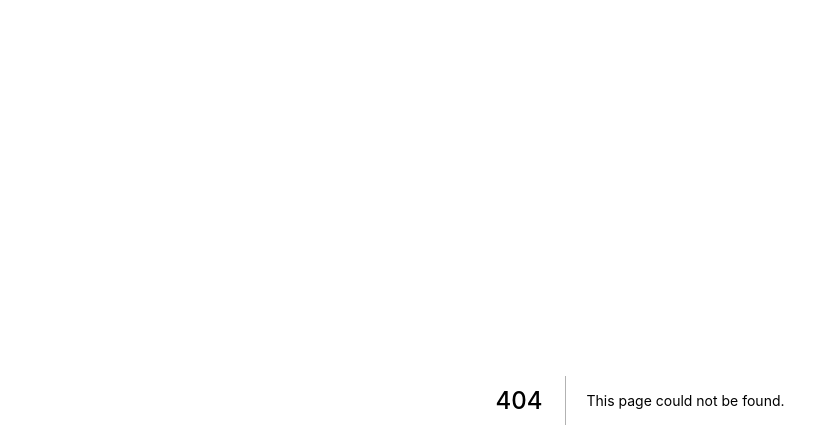
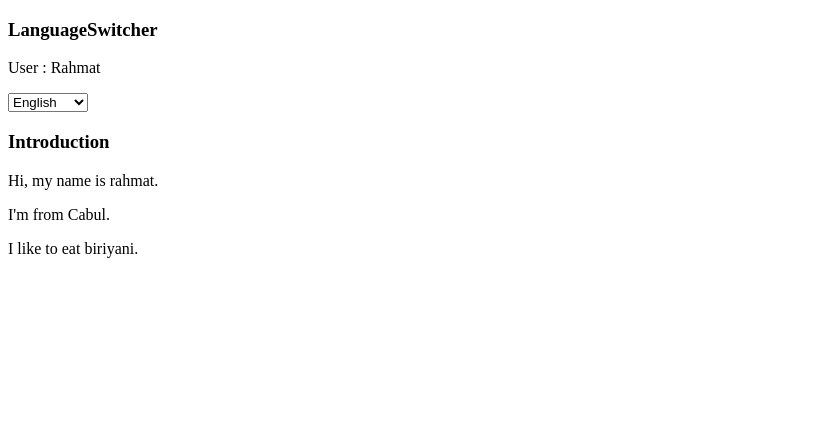
Before and after one commit to tigerscave/react-recharts-sample, a Next.js app: page /intl-practice in a window 1280 px wide. Before the commit this address had no page. Shown: the top 448 px of the page, without its empty margins (0-839 px from the left). Built offline with nearby package versions, Linux system fonts and the light colour scheme.

Commit message:
feat: add l10n practice page

```diff
--- a/pages/index.js
+++ b/pages/index.js
@@ -19,6 +19,11 @@ const IndexPage = () => {
           <a>3. Line chart toggle demo</a>
         </Link>
       </li>
+      <li>
+        <Link href="/intl-practice">
+          <a>4. React Intl Practice</a>
+        </Link>
+      </li>
     </ul>
   );
 }
--- /dev/null
+++ b/pages/intl-practice.js
@@ -0,0 +1,11 @@
+import React from 'react';
+
+import { IntlPracticeContainer } from '../src/components/intl-practice';
+
+const IntlPracticePage = () => {
+  return (
+    <IntlPracticeContainer />
+  );
+}
+
+export default IntlPracticePage;
--- /dev/null
+++ b/src/components/intl-practice/container.js
@@ -0,0 +1,14 @@
+import React from 'react';
+import Introduction from './introduction';
+import LanguageSwitcher from './language-switcher';
+
+export default class IntlPracticeContainer extends React.Component {
+  render() {
+    return (
+      <div>
+        <LanguageSwitcher />
+        <Introduction />
+      </div>
+    );
+  }
+}
--- /dev/null
+++ b/src/components/intl-practice/index.js
@@ -0,0 +1,3 @@
+import IntlPracticeContainer from './container';
+
+export { IntlPracticeContainer };
--- /dev/null
+++ b/src/components/intl-practice/introduction.js
@@ -0,0 +1,20 @@
+import React from 'react';
+
+const Introduction = () => {
+  return (
+    <div>
+      <h3>Introduction</h3>
+      <p>
+        <span>Hi, my name is rahmat.</span>
+      </p>
+      <p>
+        <span>I'm from Cabul.</span>
+      </p>
+      <p>
+        <span>I like to eat biriyani.</span>
+      </p>
+    </div>
+  );
+}
+
+export default Introduction;
--- /dev/null
+++ b/src/components/intl-practice/language-switcher.js
@@ -0,0 +1,21 @@
+import React from 'react';
+
+const LanguageSwitcher = () => {
+  return (
+    <div>
+      <h3>LanguageSwitcher</h3>
+      <p>
+        <span>User : Rahmat</span>
+      </p>
+      <div>
+        <select>
+          <option>English</option>
+          <option>Chinese</option>
+          <option>Japanese</option>
+        </select>
+      </div>
+    </div>
+  );
+}
+
+export default LanguageSwitcher;
```
